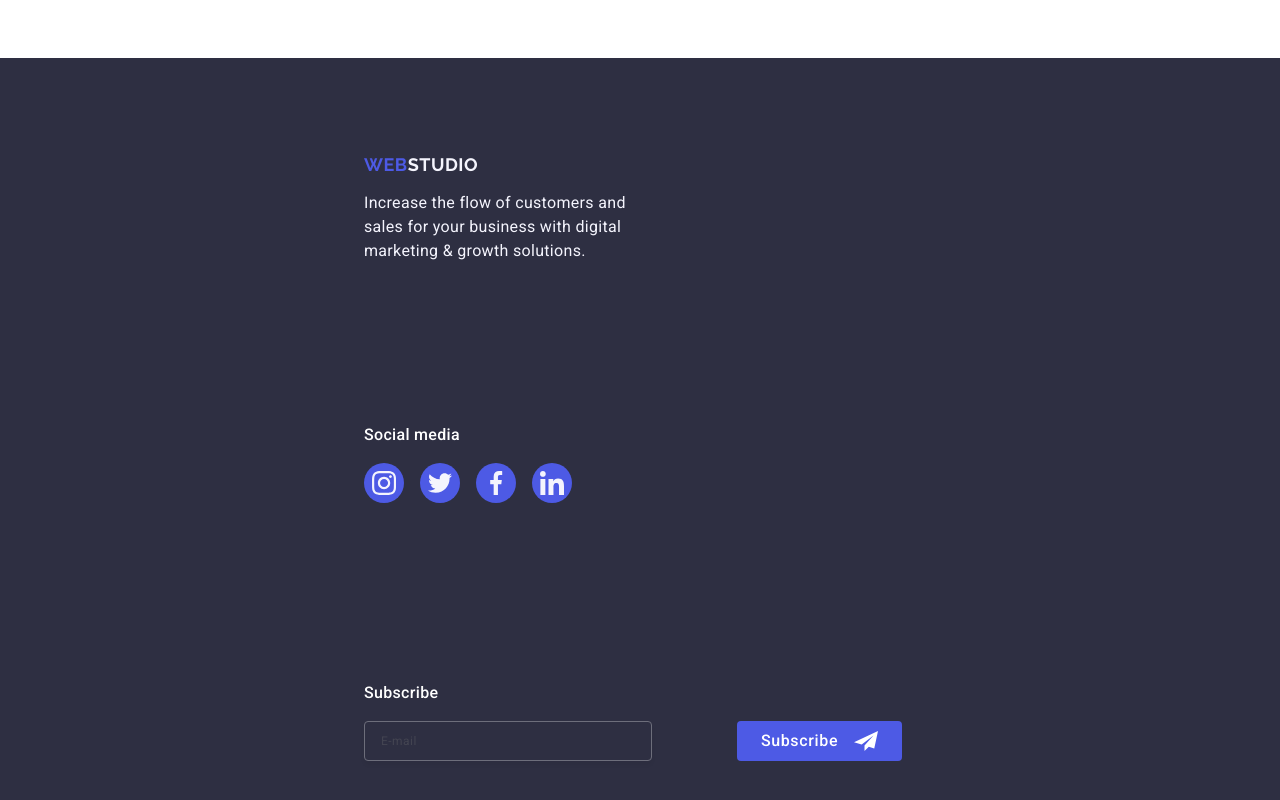
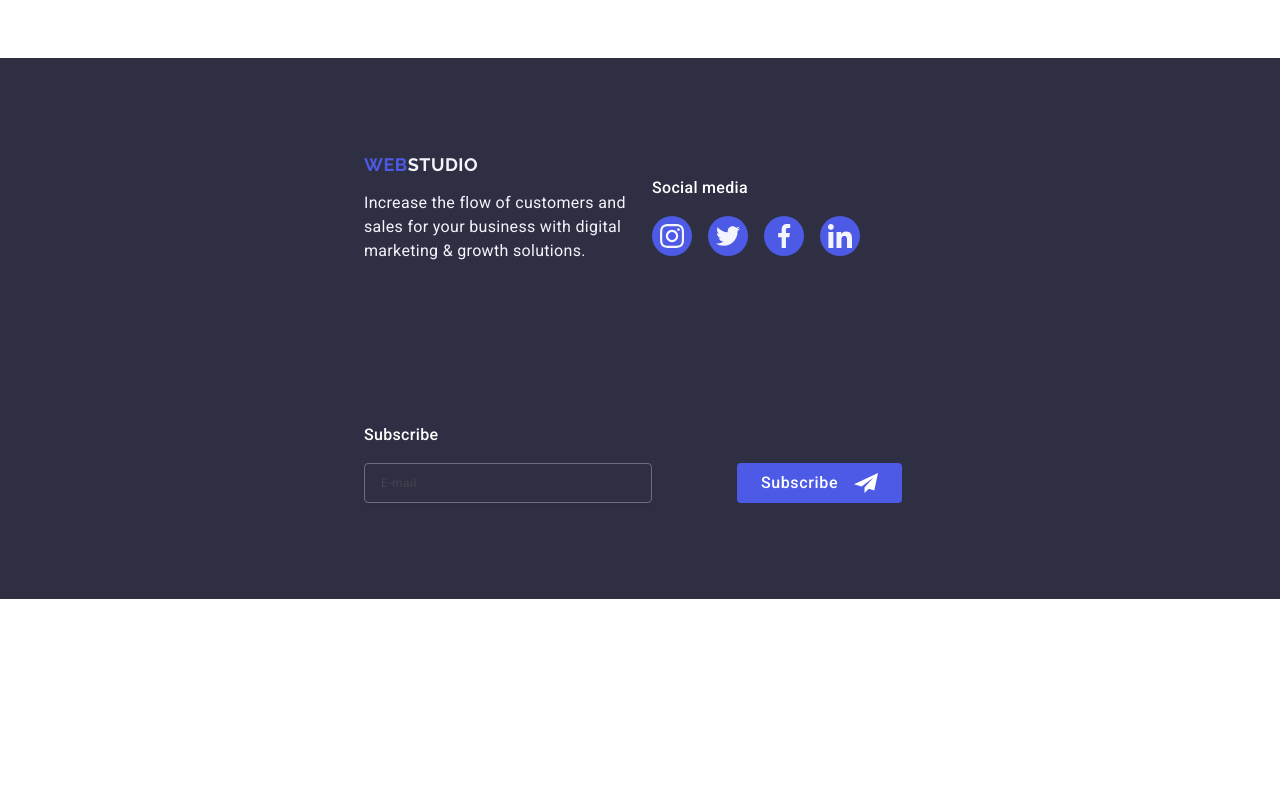
Before and after one commit to Kostiantyn1921/goit-markup-hw-06, a plain HTML site: page index.html in a window 1280 px wide. Shown: the part 3337-4137 px from the top of the page. After the commit the page ends 3936 px from the top, so only its background shows below. Drawn offline with nearby package versions, Linux system fonts and the light colour scheme.

Commit message:
correct footer

```diff
--- a/css/style.css
+++ b/css/style.css
@@ -1226,18 +1226,18 @@ input {
         width: calc((100% - 24px)/2);
     }
 
-    .footer{
+    .footer-container{
+        align-items: baseline;
+        justify-content: flex-start;
+        width: 584px;
+    }
+
+    .footer-first-section {
 
     }
 
-    .footer-first-section {
-        margin-right: 24px;
-        min-width: 264px;
-        min-height: 112px;
-    }
+    .footer-second-section {
 
-    .footer-second-section {
-        margin-bottom: 34px;
     }
 
     .footer-subscribe {
@@ -1403,12 +1403,12 @@ input {
     }
 
     .footer-first-section {
-        margin-right: 120px;
+
 
     }
 
     .footer-second-section {
-        margin-right: 80px;
+
     }
 
     .footer-subscribe {
@@ -1436,8 +1436,7 @@ input {
         flex-direction: row;
         flex-wrap: wrap;
         row-gap: 72px;
-        width: 584px
-
+        width: 584px;
     }
 
     .footer-logo{
```
